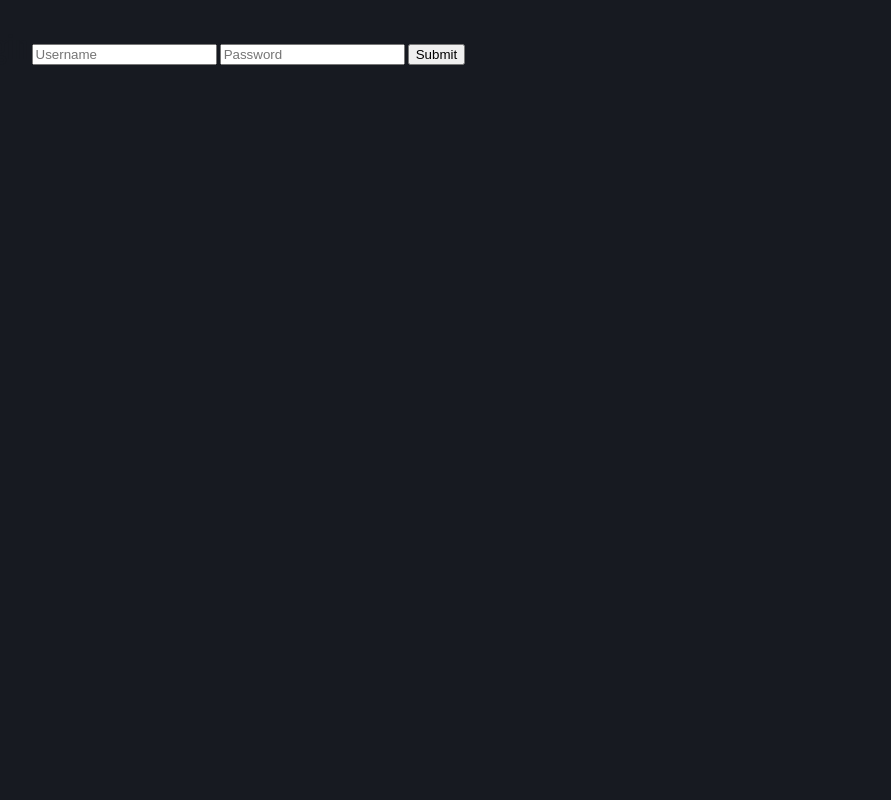
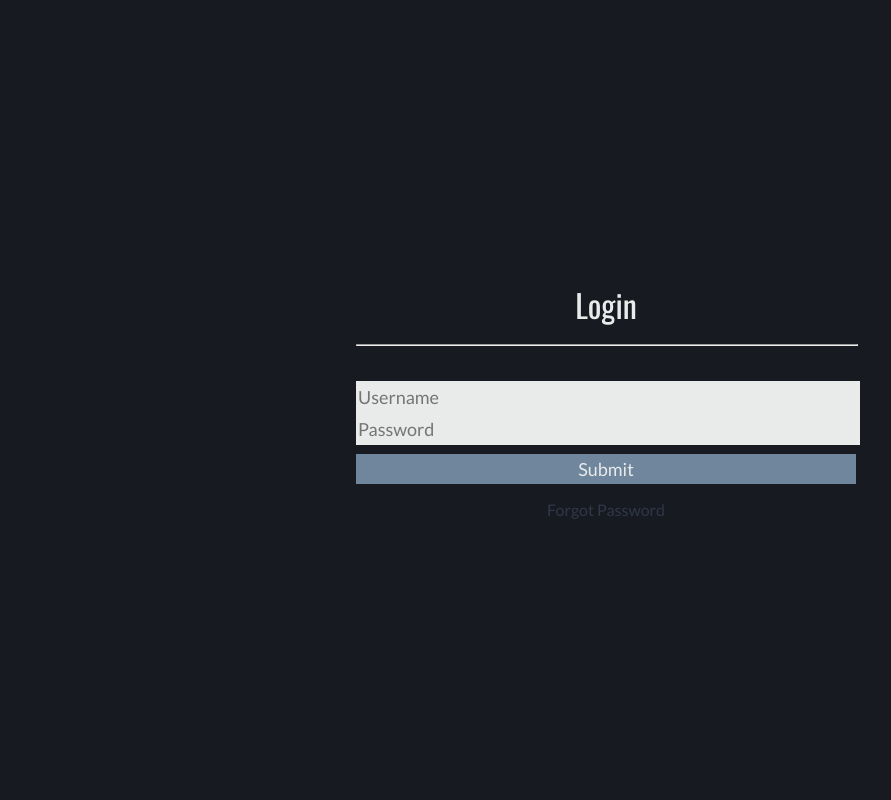
Before and after one commit to thekatze/HWS, a PHP site: page / in a window 1280 px wide. Shown: the whole page, without its empty margins (34-925 px from the left). Run offline with PHP 8.4, Linux system fonts and the light colour scheme; some libraries are stand-ins or nearby versions.

Commit message:
did stuff

```diff
--- a/index.html
+++ b/index.html
@@ -95,14 +95,38 @@
     <div id="login">
         <div class="contentContainer">
             <h1>Login</h1>
+            <hr>
             <form>
-                <input type="text" name="username" value="" placeholder="Username">
-                <input type="password" name="password" value="" placeholder="Password">
-                <input type="button" name="submit" value="Submit">
+                <input type="text" name="username" value="" placeholder="Username" class="text">
+                <input type="password" name="password" value="" placeholder="Password" class="text">
+
+                <input id="submitButton" type="button" name="submit" value="Submit">
+            </form>
+            <router-link to="resetpassword">
+                Forgot Password
+            </router-link>
         </div>
 
     </div>
 </template>
+
+<template id="passwordreset">
+    <div id="login">
+        <div class="contentContainer">
+            <h1>Reset Password</h1>
+            <hr>
+            <form>
+                <input type="text" name="email" value="" placeholder="E-Mail" class="text">
+
+                <input id="submitButton" type="button" name="submit" value="Submit">
+            </form>
+            <router-link to="login">
+                Back to login
+            </router-link>
+        </div>
+    </div>
+</template>
+
 </body>
 
 
--- a/scripts/vuescript.js
+++ b/scripts/vuescript.js
@@ -7,6 +7,7 @@
   const Profile = {template: "#profile"}
   const Menu = {template: "#menu"}
   const Login = {template: "#loginview"}
+  const PasswordReset = {template: "#passwordreset"}
 
   const routes = [
     {
@@ -58,6 +59,11 @@
     {
       path: '',
       component: Login
+    },
+
+    {
+      path: '/resetpassword',
+      component: PasswordReset
     }
 
   ]
--- a/style/login.css
+++ b/style/login.css
@@ -12,11 +12,66 @@
     height: 100%;
     background-color: #171a21;
     color: #e9eaea;
+
+    user-select: none;
+
+    display: flex;
+    align-items: center;
+
+}
+
+.contentContainer h1 {
+    cursor: default;
+    color: #e9eaea;
+    margin: 0;
 }
 
 #login .contentContainer {
+    left: 100%;
     width: 500px;
     min-width: 500px;
-
+    margin: 0 auto;
     text-align: center;
 }
+
+hr {
+    width: 100%;
+    margin: 1em 0 2em 0;
+}
+
+form {
+    width: 100%;
+}
+
+input {
+    width: 100%;
+    height: 30px;
+    font-size: 18px;
+    border: none;
+    font-family: 'Lato', sans-serif;
+
+    background-color: #e9eaea;
+}
+
+
+#submitButton {
+    margin-top: 0.5em;
+    background-color: #6f869d;
+    color: #e9eaea;
+    cursor: pointer;
+}
+
+#submitButton:hover {
+    background-color: #899cae;
+}
+
+a {
+    margin-top: 1em;
+    text-decoration: none;
+    color: #313749;
+}
+
+a:visited {
+    text-decoration: none;
+    color: #313749;
+}
--- a/style/style.css
+++ b/style/style.css
@@ -77,7 +77,6 @@
 
 
 .navItem {
-    display: table;
     text-align: center;
     height: 110px;
     width: 110px;
@@ -97,6 +96,7 @@
 .navItem {
     background-color: #171a21;
     transition: background-color 750ms ease-out;
+
 }
 
 .navItem span {
@@ -117,6 +117,7 @@
 
 header ul a {
     color: #e9eaea;
+    display: block !important;
 }
 
 header ul a:visited {
@@ -149,7 +150,7 @@
     min-height: 100%;
     background-color: #e9eaea;
 
-    padding: 100px 20% 200px 20%;
+    padding: 20px 20% 200px 20%;
 }
 
 
```
